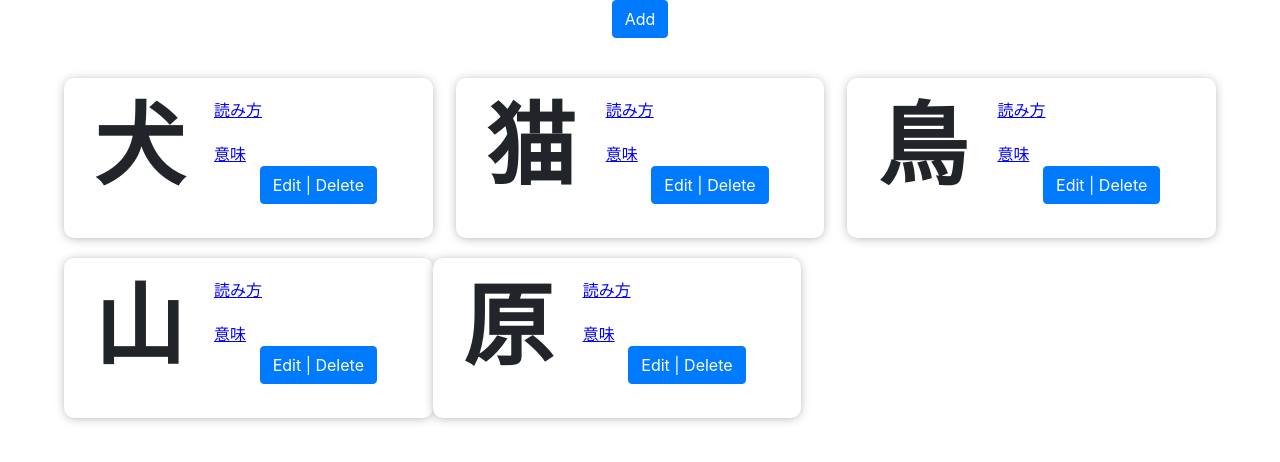
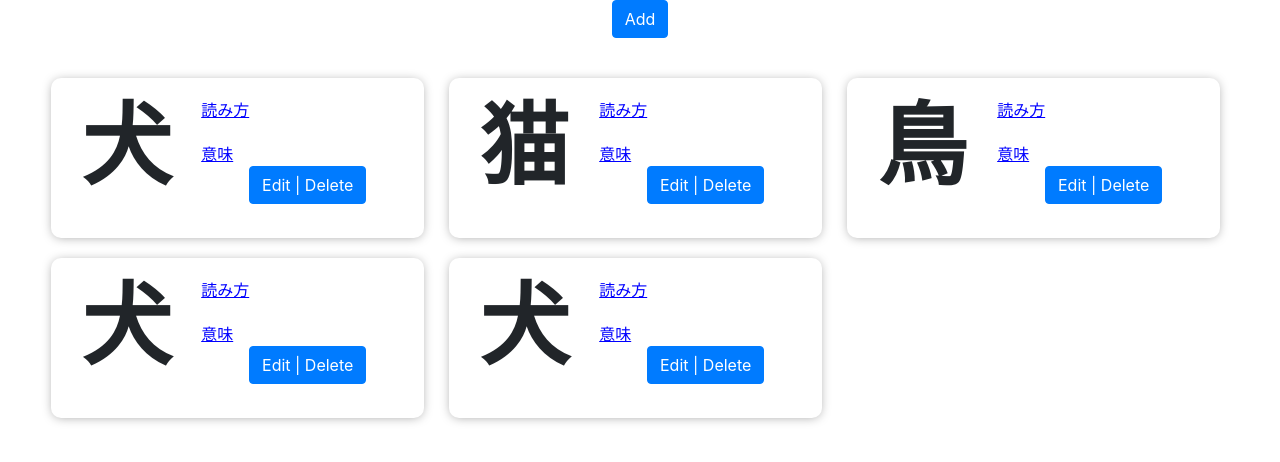
Before and after one commit to piapip/jdict, a React (Create React App) app: page / in a window 1280 px wide. Shown: the top 462 px of the page. Built offline with nearby package versions, Linux system fonts and the light colour scheme.

Commit message:
sửa lại hiển thị word 1 chút

```diff
--- a/src/App.js
+++ b/src/App.js
@@ -30,15 +30,15 @@ class App extends Component {
       },
       {
         id: 4,
-        kanji: '山',
-        furigana: 'yama',
-        meaning: 'mountain'
+        kanji: '犬',
+        furigana: 'inu',
+        meaning: 'dog'
       },
       {
         id: 5,
-        kanji: '原',
-        furigana: 'gen',
-        meaning: 'source'
+        kanji: '犬',
+        furigana: 'inu',
+        meaning: 'dog'
       }
     ]
   }
--- a/src/component/showWord/ShowWord.js
+++ b/src/component/showWord/ShowWord.js
@@ -7,7 +7,8 @@ class ShowWord extends Component {
   render() {
     const {dictionary} = this.props;
     return (
-      <div style={styles.container} className="grid">
+      <div style={styles.container} >
+        {/* Hien thi tu o day */}
         {
           dictionary.map((item, index) => {
             return (
@@ -31,9 +32,9 @@ const styles = {
     display: 'flex',
     flexDirection: 'row',
     flexWrap: 'wrap',
-    justifyContent: 'space-between',
-    marginLeft: '5%',
-    marginRight: '5%',
+    /*justifyContent: 'space-evenly',*/
+    marginLeft: '4%',
+    marginRight: '2%',
     marginTop: 20,
   },
 };
--- a/src/component/showWord/Word.js
+++ b/src/component/showWord/Word.js
@@ -56,10 +56,11 @@ const styles = {
   container: {
     display: 'flex',
     flexDirection: 'row',
-    width: '32%',
+    width: '31%',
     backgroundColor: '#fff',
     boxShadow: "0px 1px 11px -2px #9E9E9E",
     marginTop: 20,
+    marginRight: 25,
     borderRadius: 10,
     paddingRight: 10,
     paddingBottom: 10,
```
